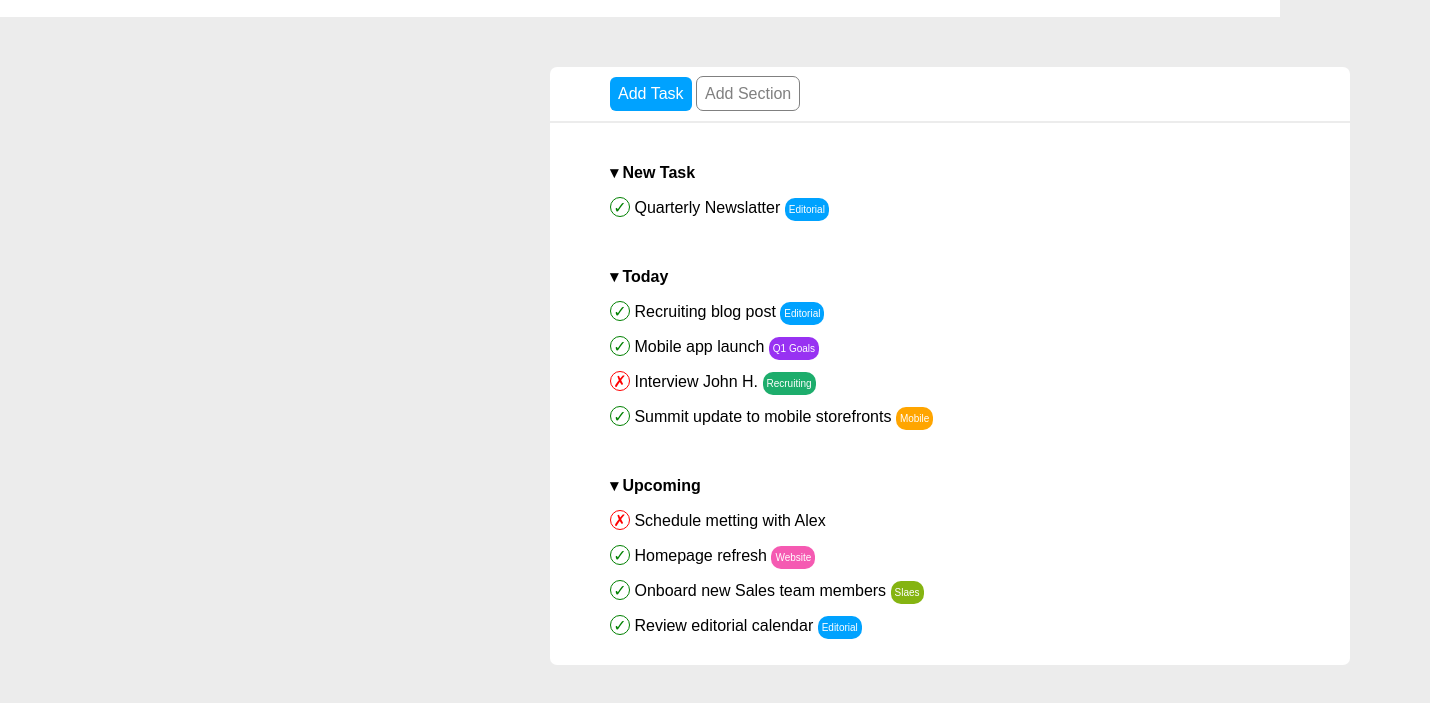
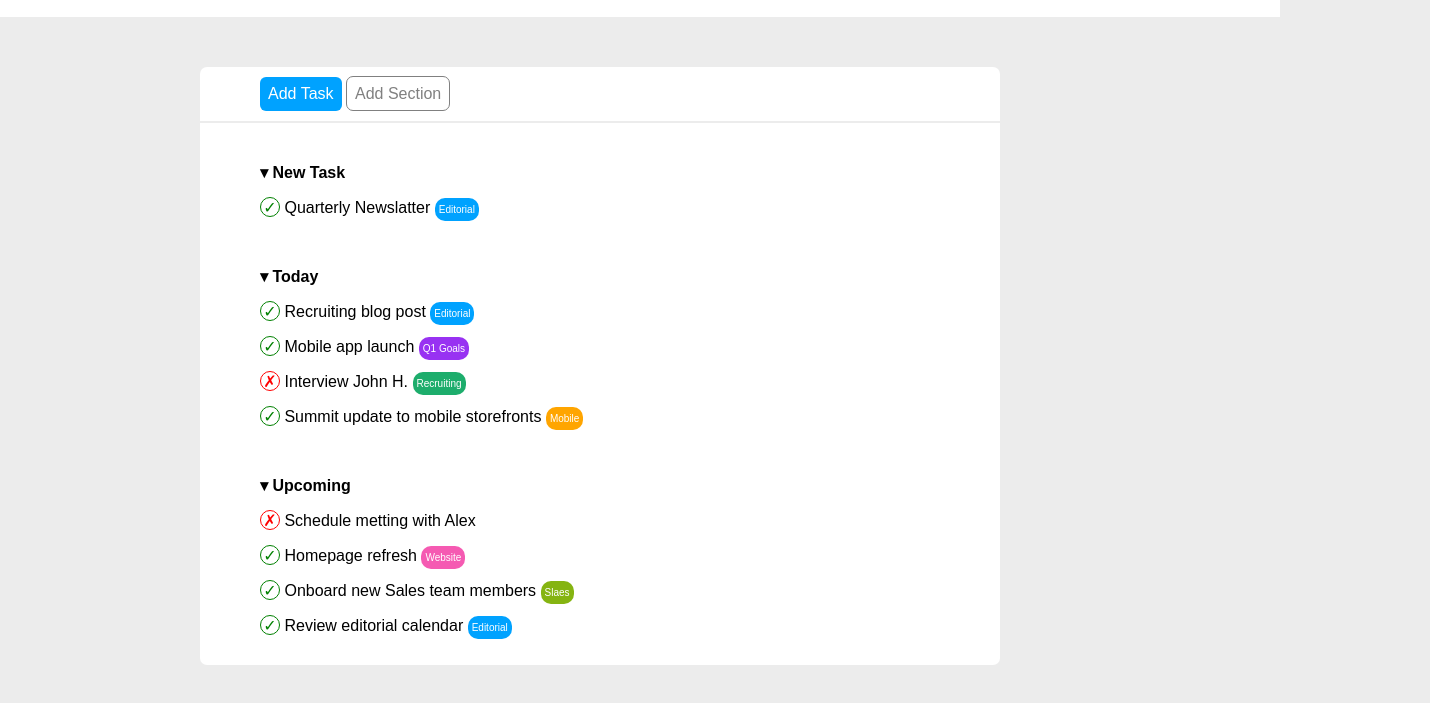
Before and after one commit to Ericson-Manalo/html-css-toboolist, a plain HTML site: page index.html in a window 1280 px wide. Shown: the part 73-776 px from the top of the page, 1430 px wide, since content can reach past the window. Drawn offline with Linux system fonts and the light colour scheme.

Commit message:
fixing the margin of main container

```diff
--- a/css/style.css
+++ b/css/style.css
@@ -11,9 +11,7 @@ body{
 
 .main-container{
     width: 880px;
-    margin-top: 50px;
-    margin-left: 550px;
-    margin-right: 500px;
+    margin: 0 auto;
 }
 
 img{
@@ -29,6 +27,7 @@ img{
 header{
     background-color: white;
     padding: 20px 20px 20px;
+    margin-bottom: 50px;
 }
 
 .first-container-box{
```
